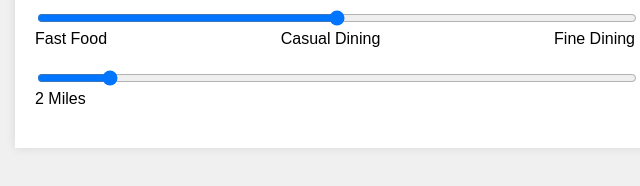
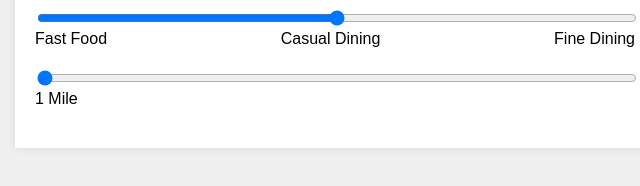
Before and after one commit to Bkrahn96/restaurant-finder-v3, a website: page index.html in a window 1280 px wide. Shown: the part 300-486 px from the top of the page, 305-945 px from the left. Drawn offline with Linux system fonts and the light colour scheme.

Commit message:
Set default slider distance to 1 mile and update code accordingly

```diff
--- a/app.js
+++ b/app.js
@@ -17,7 +17,7 @@ document.getElementById('restaurantTypeSlider').oninput = function() {
 
 document.getElementById('distanceSlider').oninput = function() {
     const distanceValue = document.getElementById('distanceValue');
-    distanceValue.textContent = `${this.value} Miles`;
+    distanceValue.textContent = `${this.value} Mile${this.value > 1 ? 's' : ''}`;
     if (userCoordinates) {
         const restaurantType = document.getElementById('restaurantTypeSlider').value;
         fetchRestaurants(userCoordinates.lat, userCoordinates.lon, restaurantType, this.value)
@@ -154,4 +154,6 @@ window.onload = function() {
     } else {
         mealTimeSlider.value = 1; // Default to Lunch
     }
+    document.getElementById('distanceSlider').value = 1;
+    document.getElementById('distanceValue').textContent = '1 Mile';
 };
--- a/index.html
+++ b/index.html
@@ -31,9 +31,9 @@
         </div>
 
         <div class="slider-container">
-            <input type="range" min="1" max="10" value="2" class="slider" id="distanceSlider">
+            <input type="range" min="1" max="10" value="1" class="slider" id="distanceSlider">
             <div class="slider-labels">
-                <span id="distanceValue">2 Miles</span>
+                <span id="distanceValue">1 Mile</span>
             </div>
         </div>
 
```
